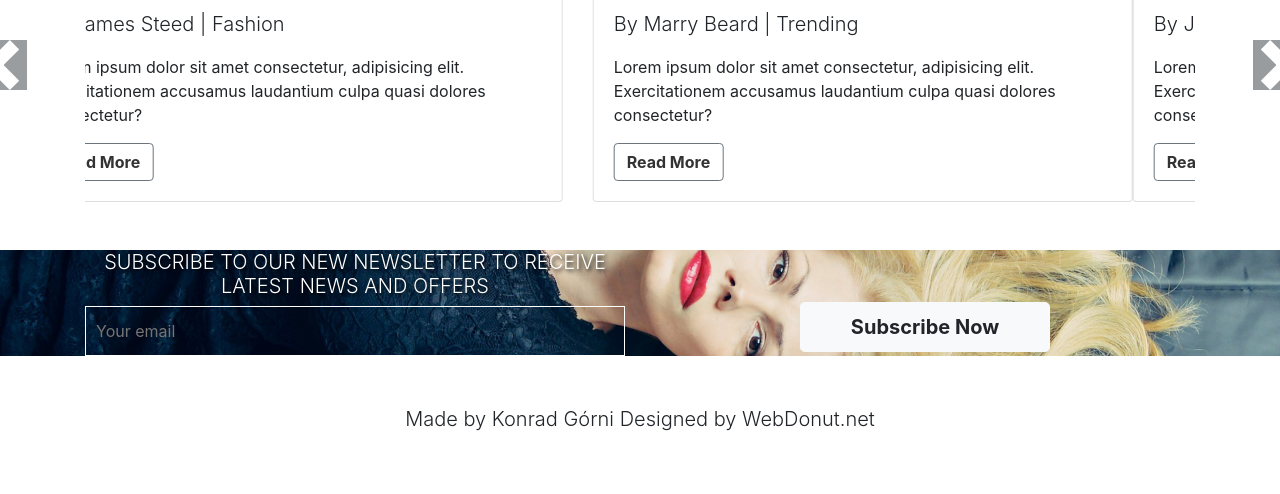
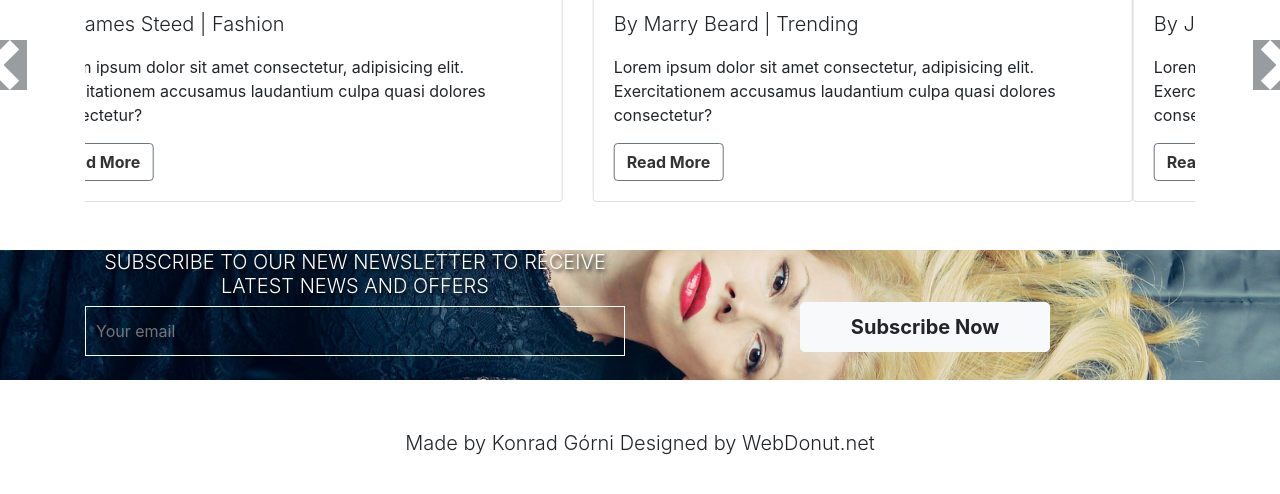
Before and after one commit to konradgorni/BRANDly-project-boostrap, a website built with webpack: page src/index.html in a window 1280 px wide. Shown: the part 2914-3408 px from the top of the page. Built offline with nearby package versions, Linux system fonts and the light colour scheme; files whose address does not match are found by name.

Commit message:
footer correction

```diff
--- a/src/index.html
+++ b/src/index.html
@@ -352,7 +352,7 @@
   </section>
   <section id="contact" class="contact mt-5">
     <div class="container">
-      <div class="row" >
+      <div class="row pb-4">
         <div class="col-12 col-lg-6 d-flex align-items-center justify-content-center flex-column">
 
           <h5 class="lead text-center" style="text-shadow: black 0.1em 0.1em 0.2em;color:white;">SUBSCRIBE TO OUR NEW NEWSLETTER TO RECEIVE LATEST NEWS AND OFFERS</h5>
```
Also changed, not shown: docs/index.html (+1 -1 lines), 6 other files.
